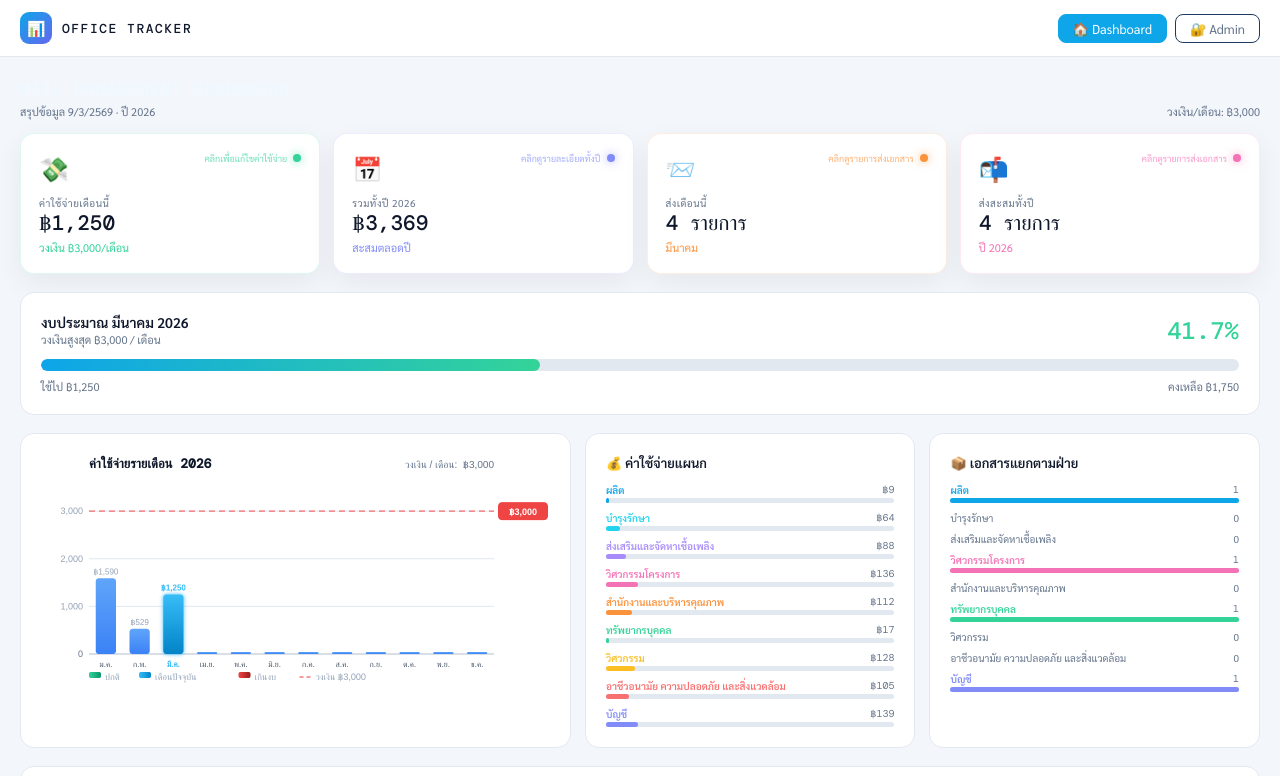
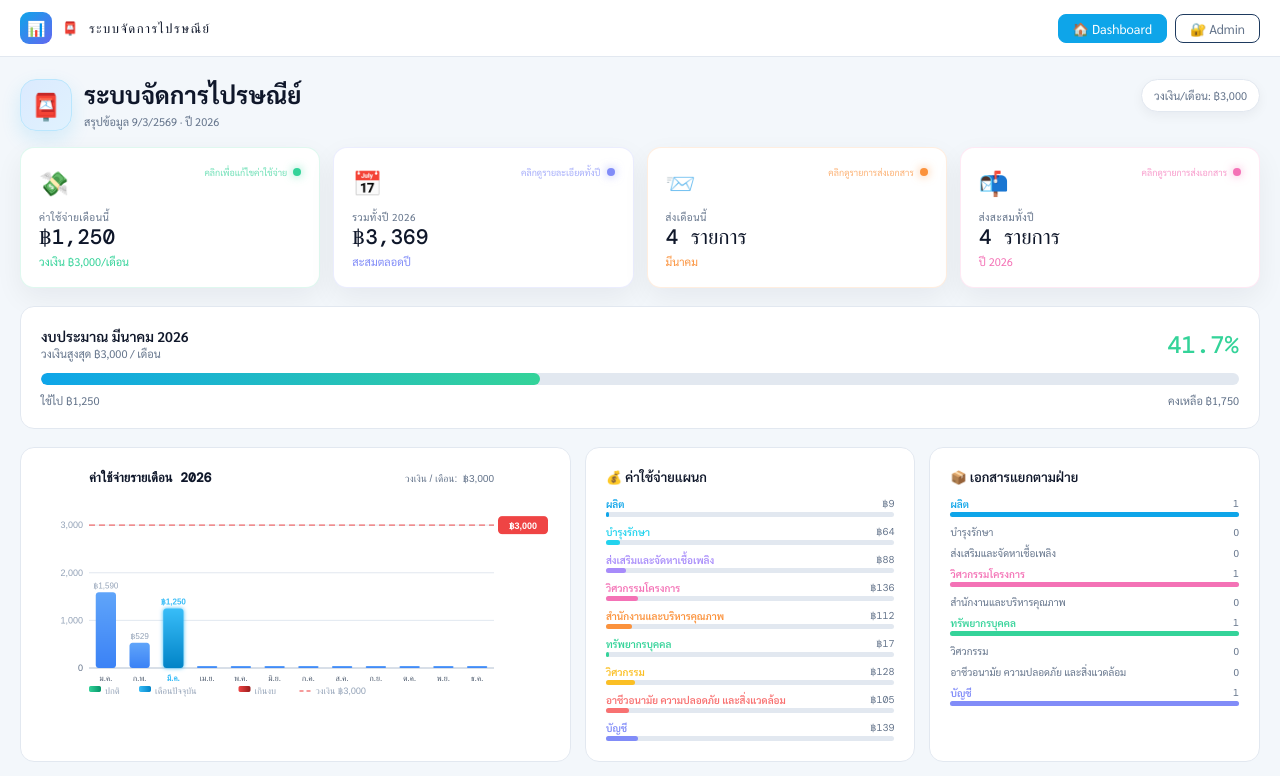
Before and after one commit to Dabucy01/Mail_management_dashboard, a plain HTML site: page index.html in a window 1280 px wide. Shown: the top 776 px of the page. Drawn offline with nearby package versions, Linux system fonts and the light colour scheme.

Commit message:
Update index.html

```diff
--- a/index.html
+++ b/index.html
@@ -3,7 +3,7 @@
 <head>
 <meta charset="UTF-8"/>
 <meta name="viewport" content="width=device-width,initial-scale=1.0"/>
-<title>Office Tracker</title>
+<title>ระบบจัดการไปรษณีย์</title>
 <link href="https://fonts.googleapis.com/css2?family=Sarabun:wght@300;400;500;600;700&family=DM+Mono:wght@400;500&display=swap" rel="stylesheet"/>
 <style>
 *{box-sizing:border-box;margin:0;padding:0;}
@@ -138,7 +138,7 @@ function render(){
     <div style="max-width:1320px;margin:0 auto;padding:0 20px;display:flex;align-items:center;justify-content:space-between;height:56px;">
       <div style="display:flex;align-items:center;gap:10px;">
         <div style="width:32px;height:32px;border-radius:9px;background:linear-gradient(135deg,#0ea5e9,#6366f1);display:flex;align-items:center;justify-content:center;font-size:15px;">📊</div>
-        <span style="font-family:'DM Mono',monospace;font-weight:500;font-size:13px;color:#0f172a;letter-spacing:1.5px;">OFFICE TRACKER</span>
+        <span style="font-family:'DM Mono',monospace;font-weight:500;font-size:13px;color:#0f172a;letter-spacing:1.5px;">📮 ระบบจัดการไปรษณีย์</span>
       </div>
       <div style="display:flex;align-items:center;gap:8px;">
         ${saveMsg?`<span style="font-size:12px;color:#34d399;font-weight:600;">${saveMsg}</span>`:""}
@@ -159,16 +159,19 @@ function renderDashboard(curExp,yearTotal,docsMonth,docsYear,limitPct,over){
   const maxDocCnt=Math.max(...DEPTS.map(d=>(docs||[]).filter(x=>x.sender===d).length),1);
   return `<div id="dashboardRoot" style="max-width:1320px;margin:0 auto;padding:22px 20px;">
   <!-- TITLE (included in export) -->
-  <div style="display:flex;justify-content:space-between;align-items:flex-end;margin-bottom:14px;">
-    <div>
-      <div style="font-family:'DM Mono',monospace;font-weight:600;font-size:16px;letter-spacing:1.2px;color:#f0f9ff;">
-        MAIL MANAGEMENT DASHBOARD
-      </div>
-      <div style="font-size:11px;color:#64748b;margin-top:4px;">
-        สรุปข้อมูล ${now.toLocaleDateString("th-TH")} · ปี ${CUR_Y}
+  <div style="display:flex;justify-content:space-between;align-items:flex-start;margin-bottom:16px;gap:12px;flex-wrap:wrap;">
+    <div style="display:flex;align-items:center;gap:12px;">
+      <div style="width:52px;height:52px;border-radius:16px;background:linear-gradient(135deg,#dbeafe,#e0f2fe);display:flex;align-items:center;justify-content:center;box-shadow:0 8px 20px rgba(14,165,233,.14);font-size:26px;border:1px solid #bae6fd;flex-shrink:0;">📮</div>
+      <div>
+        <div style="font-size:24px;font-weight:700;letter-spacing:.2px;color:#0f172a;line-height:1.1;">
+          ระบบจัดการไปรษณีย์
+        </div>
+        <div style="font-size:11px;color:#64748b;margin-top:6px;">
+          สรุปข้อมูล ${now.toLocaleDateString("th-TH")} · ปี ${CUR_Y}
+        </div>
       </div>
     </div>
-    <div style="font-size:11px;color:#64748b;">
+    <div style="font-size:11px;color:#64748b;background:#ffffff;border:1px solid #e2e8f0;border-radius:999px;padding:8px 12px;box-shadow:0 4px 12px rgba(15,23,42,.05);">
       วงเงิน/เดือน: ฿${fmt(LIMIT)}
     </div>
   </div>
```
